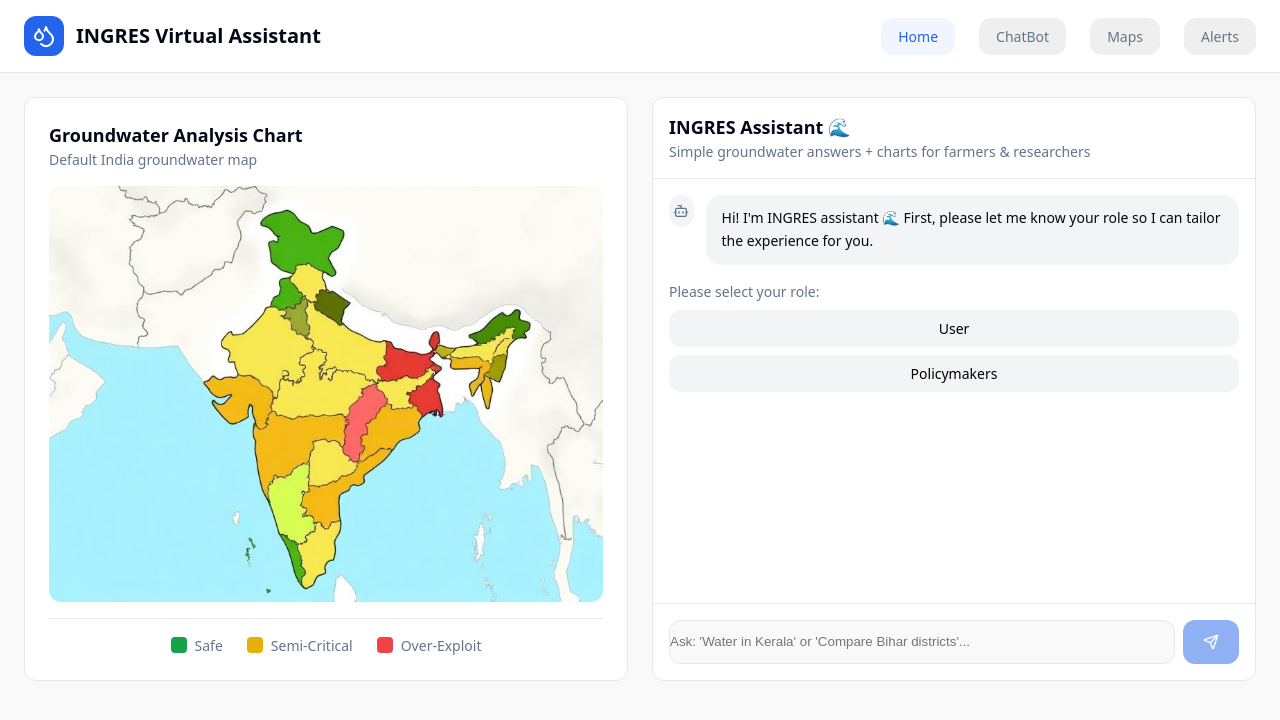
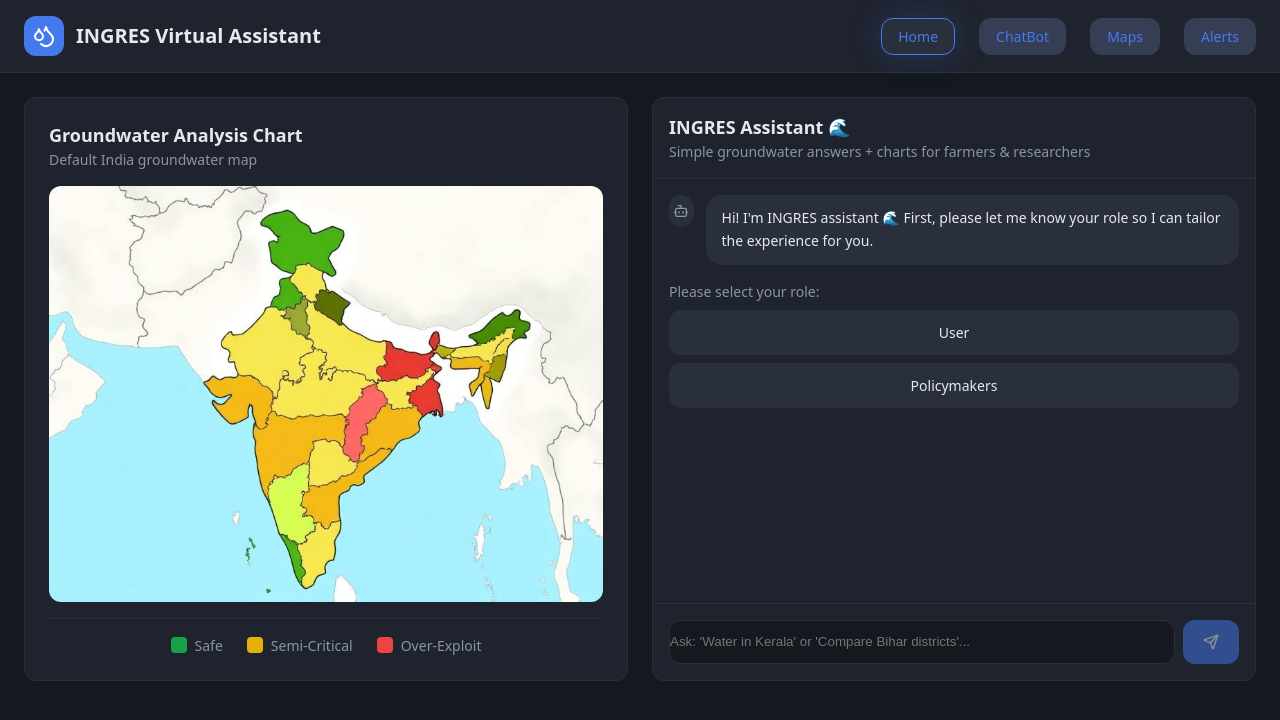
Before and after one commit to ArYaNDaNy/ingres_proto_model, a React (Vite) app in the folder frontend/: page / in a window 1280 px wide. Shown: the top 720 px of the page. Built offline with nearby package versions, Linux system fonts and the light colour scheme.

Commit message:
dark mode and reports

```diff
--- a/frontend/src/components/ChatAssistant.jsx
+++ b/frontend/src/components/ChatAssistant.jsx
@@ -227,14 +227,14 @@ const ChatAssistant = ({ onDataUpdate }) => {
             </p>
             <div className="grid grid-cols-2 gap-2">
               <button
-                onClick={() => handleRoleSelect("user")}
-                className="text-left px-3 py-2 text-sm bg-muted rounded-lg hover:bg-primary hover:text-primary-foreground transition-colors"
-              >
-                User
-              </button>
+  onClick={() => handleRoleSelect("user")}
+  className="w-full text-center text-sm font-medium rounded-lg role-selection-card"
+>
+  User
+</button>
               <button
                 onClick={() => handleRoleSelect("government")}
-                className="text-left px-3 py-2 text-sm bg-muted rounded-lg hover:bg-primary hover:text-primary-foreground transition-colors"
+                className="w-full text-center text-sm font-medium rounded-lg role-selection-card"
               >
                 Policymakers
               </button>
@@ -252,7 +252,7 @@ const ChatAssistant = ({ onDataUpdate }) => {
                 <button
                   key={index}
                   onClick={() => handleQuickQuestion(question)}
-                  className="text-left px-3 py-2 text-sm bg-muted rounded-lg hover:bg-primary hover:text-primary-foreground transition-colors"
+                  className="w-full text-center text-sm font-medium rounded-lg role-selection-card"
                 >
                   {question}
                 </button>
--- a/frontend/src/components/Header.jsx
+++ b/frontend/src/components/Header.jsx
@@ -24,8 +24,8 @@ const Header = () => {
               key={item.name}
               className={`px-4 py-2 text-sm font-medium rounded-lg transition-colors ${
                 item.active
-                  ? "text-primary bg-primary-light/20"
-                  : "text-muted-foreground hover:text-foreground hover:bg-muted"
+                  ? "active-tab-glow"
+                  : "text-primary bg-primary-light/20"
               }`}
             >
               {item.name}
--- a/frontend/src/components/WaterExtractionDashboard.jsx
+++ b/frontend/src/components/WaterExtractionDashboard.jsx
@@ -1,4 +1,4 @@
-import React, { useMemo } from 'react';
+import React, { useMemo,useRef } from 'react';
 import { Bar, Line, Pie } from 'react-chartjs-2';
 import {
   Chart as ChartJS,
@@ -12,6 +12,7 @@ import {
   LineElement,
   ArcElement,
 } from 'chart.js';
+import { FileText } from 'lucide-react'; // ADDED
 
 // Note: You may need to adjust the path to where your ImageViewer.js file is located.
 import ImageViewer from './ImageViewer';
@@ -36,6 +37,7 @@ const WaterExtractionDashboard = ({ data: rawData }) => {
   if (!rawData || rawData.length === 0) {
     return <ImageViewer imageUrl={null} />;
   }
+   const barChartRef = useRef(null);
 
   // --- DYNAMICALLY FIND THE PRIMARY METRIC KEY ---
   const metricKey = useMemo(() => {
@@ -63,7 +65,7 @@ const WaterExtractionDashboard = ({ data: rawData }) => {
   const hasMultipleYears = uniqueYears.length > 1;
   const hasData = rawData && rawData.length > 0 && metricKey;
 
-  // --- CHART DATA PREPARATION (code is unchanged, kept for context) ---
+
   const barChartData = useMemo(() => {
     if (!hasData || !hasMultipleDistricts) return null;
     let districtMetrics = rawData.map(item => ({ district: item.district, value: item[metricKey] }));
@@ -135,6 +137,29 @@ datasets: [{
   }, [rawData, hasData, hasMultipleDistricts, metricKey]);
   // --- END OF CHART DATA PREPARATION ---
 
+
+
+const handleGenerateReport = () => {
+  const chart = barChartRef.current; // Get the chart instance
+
+  if (chart) {
+    // Get the image data URL
+    const imageUrl = chart.toBase64Image('image/png');
+
+    // Create a temporary link element to trigger the download
+    const link = document.createElement('a');
+    link.href = imageUrl;
+    link.download = 'district_comparison_chart.png'; // Set the filename
+    document.body.appendChild(link);
+    link.click();
+    document.body.removeChild(link);
+  } else {
+    console.error("Could not get chart reference.");
+    alert("Could not save chart image.");
+  }
+};
+
+
   const chartOptions = { responsive: true, maintainAspectRatio: false, plugins: { legend: { position: 'top' } }};
 
   const renderCharts = () => {
@@ -149,7 +174,7 @@ datasets: [{
             {showBar && (
               <div>
                 <h2 className="text-lg font-semibold text-gray-700 mb-4">District Comparison {uniqueYears.length === 1 ? `for ${uniqueYears[0]}` : ''}</h2>
-                <div className="relative" style={{ height: '400px' }}><Bar options={chartOptions} data={barChartData} /></div>
+                <div className="relative" style={{ height: '400px' }}><Bar ref={barChartRef} options={chartOptions} data={barChartData} /></div>
               </div>
             )}
             {showLine && (
@@ -160,19 +185,17 @@ datasets: [{
             )}
             {showPie && (
               <div>
-                 <h2 className="text-lg font-semibold text-gray-700 mb-4">District Contribution</h2>
-                 <div className="relative flex justify-center" style={{ height: '350px' }}><Pie options={{...chartOptions, maintainAspectRatio: false }} data={pieChartData} /></div>
+                  <h2 className="text-lg font-semibold text-gray-700 mb-4">District Contribution</h2>
+                  <div className="relative flex justify-center" style={{ height: '350px' }}><Pie options={{...chartOptions, maintainAspectRatio: false }} data={pieChartData} /></div>
               </div>
             )}
-             {!showBar && !showLine && !showPie && (
-               <p className="text-gray-600">The provided data is not suitable for the available chart types (e.g., single data point).</p>
-             )}
+              {!showBar && !showLine && !showPie && (
+                <p className="text-gray-600">The provided data is not suitable for the available chart types (e.g., single data point).</p>
+              )}
         </main>
     );
   };
 
-  // --- STYLE CHANGE IS HERE ---
-  // Changed `shadow-md` to `border` and `p-4 sm:p-6` to `p-6` for consistency.
   return (
     <div className="bg-surface rounded-lg border w-full h-full p-6 overflow-y-auto">
       <header className="mb-6">
@@ -181,6 +204,20 @@ datasets: [{
         </h1>
       </header>
       {renderCharts()}
+
+
+      {hasData && (
+        <footer className="mt-4 pt-4 border-t" style={{ textAlign: 'right' }}>
+          <button
+            onClick={handleGenerateReport}
+            className="inline-flex items-center gap-2 px-4 py-2 bg-primary text-primary-foreground rounded-lg font-medium"
+          >
+            <FileText className="w-4 h-4" />
+            Download Report
+          </button>
+        </footer>
+      )}
+
     </div>
   );
 };
--- a/frontend/src/index.css
+++ b/frontend/src/index.css
@@ -3,50 +3,48 @@
 /* CSS Custom Properties (Variables) */
 :root {
   /* Base colors */
-  --background: hsl(240, 10%, 98%);
-  --foreground: hsl(222.2, 84%, 4.9%);
+  --background: hsl(222, 18%, 10%);
+  --foreground: hsl(220, 20%, 92%);
 
   /* Card & Surface colors */
-  --card: hsl(0, 0%, 100%);
-  --card-foreground: hsl(222.2, 84%, 4.9%);
-  --surface: hsl(0, 0%, 100%);
-  --surface-secondary: hsl(220, 14%, 96%);
+  --card: hsl(222, 18%, 15%);
+  --card-foreground: hsl(220, 20%, 92%);
+  --surface: hsl(222, 18%, 15%);
+  --surface-secondary: hsl(222, 18%, 20%);
 
-  /* Brand colors - INGRES blue theme */
-  --primary: hsl(221, 83%, 53%);
+  /* Brand colors - Ocean Blue theme */
+  --primary: hsl(221, 83%, 60%);
   --primary-foreground: hsl(0, 0%, 100%);
-  --primary-light: hsl(221, 83%, 85%);
-  --primary-dark: hsl(221, 83%, 35%);
+  --primary-light: hsl(221, 83%, 75%);
+  --primary-dark: hsl(221, 83%, 45%);
 
   /* Interactive colors */
-  --secondary: hsl(210, 40%, 96.1%);
-  --secondary-foreground: hsl(222.2, 47.4%, 11.2%);
-  --muted: hsl(220, 14%, 96%);
-  --muted-foreground: hsl(215.4, 16.3%, 46.9%);
-  --accent: hsl(221, 83%, 53%);
+  --secondary: hsl(222, 18%, 25%);
+  --secondary-foreground: hsl(220, 20%, 92%);
+  --muted: hsl(222, 18%, 20%);
+  --muted-foreground: hsl(220, 15%, 60%);
+  --accent: hsl(221, 83%, 60%);
   --accent-foreground: hsl(0, 0%, 100%);
 
-  /* Status colors for groundwater */
+  /* Status colors (kept for data consistency) */
   --status-safe: hsl(142, 76%, 36%);
   --status-semi-critical: hsl(45, 93%, 47%);
   --status-over-exploit: hsl(0, 84%, 60%);
 
   /* UI elements */
-  --border: hsl(220, 13%, 91%);
-  --input: hsl(220, 13%, 91%);
-  --ring: hsl(221, 83%, 53%);
+  --border: hsl(222, 18%, 20%);
+  --input: hsl(222, 18%, 20%);
+  --ring: hsl(221, 83%, 60%);
 
   /* Chat-specific styling */
-  --chat-user-bg: hsl(221, 83%, 53%);
+  --chat-user-bg: hsl(221, 83%, 60%);
   --chat-user-text: hsl(0, 0%, 100%);
-  --chat-assistant-bg: hsl(220, 14%, 96%);
-  --chat-assistant-text: hsl(222.2, 84%, 4.9%);
+  --chat-assistant-bg: hsl(222, 18%, 20%);
+  --chat-assistant-text: hsl(220, 20%, 92%);
 
-  /* Transitions and animations */
+  /* Transitions, radius, and typography are kept from your original */
   --transition-smooth: all 0.3s cubic-bezier(0.4, 0, 0.2, 1);
   --radius: 0.75rem;
-
-  /* Typography */
   --font-family: system-ui, Avenir, Helvetica, Arial, sans-serif;
   --font-size-sm: 0.875rem;
   --font-size-base: 1rem;
@@ -56,21 +54,6 @@
   --line-height-base: 1.5;
   --line-height-relaxed: 1.625;
 }
-
-/* Dark mode variables */
-.dark {
-  --background: hsl(222.2, 84%, 4.9%);
-  --foreground: hsl(210, 40%, 98%);
-  --card: hsl(222.2, 84%, 4.9%);
-  --card-foreground: hsl(210, 40%, 98%);
-  --surface: hsl(222.2, 84%, 4.9%);
-  --surface-secondary: hsl(217.2, 32.6%, 17.5%);
-  --border: hsl(217.2, 32.6%, 17.5%);
-  --input: hsl(217.2, 32.6%, 17.5%);
-  --chat-assistant-bg: hsl(217.2, 32.6%, 17.5%);
-  --chat-assistant-text: hsl(210, 40%, 98%);
-}
-
 /* Base styles reset */
 *, *::before, *::after {
   box-sizing: border-box;
@@ -279,3 +262,35 @@ button:disabled {
 
 /* Space utilities for children */
 .space-y-4 > * + * { margin-top: 1rem; }
+
+
+/* Update this in your index.css */
+
+.active-tab-glow {
+  /* Set background to muted or transparent for the outline effect */
+  background-color: var(--muted);
+  /* Use the primary color for the text to make it stand out */
+  color: var(--primary);
+  /* Add a solid blue border */
+  border: 1px solid var(--primary); /* NEW: Solid blue border */
+
+  /* Adjust the glow effect for subtlety, using a more spread-out shadow */
+  box-shadow: 0 0 30px 2px color-mix(in srgb, var(--primary) 20%, transparent); /* UPDATED: Softer, more spread glow */
+}
+
+/* Add this to your index.css */
+
+.role-selection-card {
+  background-color: var(--surface-secondary);
+  border: 1px solid var(--border);
+  color: var(--foreground);
+  padding-top: 0.75rem;
+  padding-bottom: 0.75rem;
+  transition: all 0.2s ease-in-out; /* Smooth transition for hover */
+}
+
+.role-selection-card:hover {
+  border-color: var(--primary);
+  transform: translateY(-2px); /* Lifts the card up slightly */
+  box-shadow: 0 4px 20px -5px color-mix(in srgb, var(--primary) 30%, transparent); /* Adds a subtle glow */
+}
```
